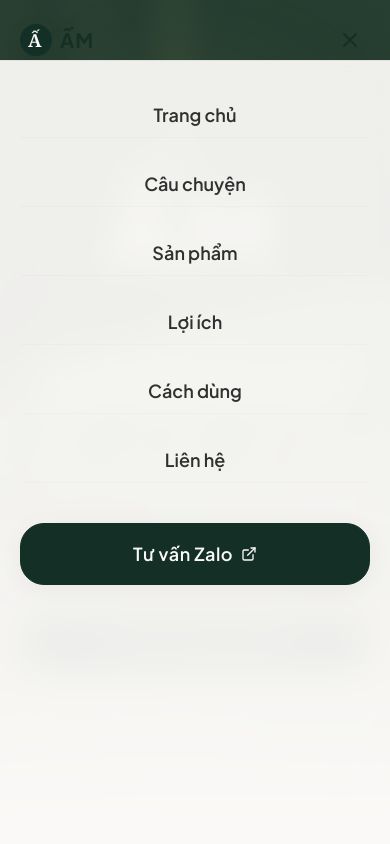
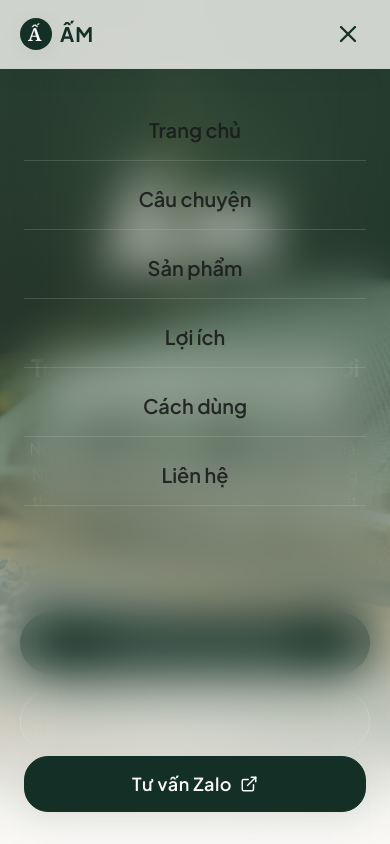
Before and after one commit to Soupsix/Am_Exe201_Landing_page, a Next.js app: page / in a window 390 px wide. Both pictures are taken after a click on the button "Toggle menu". Shown: the top 844 px of the page. Built offline with nearby package versions, Linux system fonts and the light colour scheme.

Commit message:
Fix mobile sidebar bug

```diff
--- a/src/components/layout/Header.tsx
+++ b/src/components/layout/Header.tsx
@@ -23,6 +23,18 @@ export default function Header() {
     return () => window.removeEventListener('scroll', handleScroll);
   }, []);
 
+  // Lock body scroll when mobile menu is open
+  useEffect(() => {
+    if (isOpen) {
+      document.body.style.overflow = 'hidden';
+    } else {
+      document.body.style.overflow = 'unset';
+    }
+    return () => {
+      document.body.style.overflow = 'unset';
+    };
+  }, [isOpen]);
+
   const navLinks = [
     { name: 'Trang chủ', href: '#trang-chu' },
     { name: 'Câu chuyện', href: '#cau-chuyen' },
@@ -35,10 +47,11 @@ export default function Header() {
   const isDarkText = isScrolled || isOpen;
 
   return (
+    <>
       <header
         className={cn(
           'fixed top-0 left-0 right-0 z-50 transition-all duration-500 font-sans border-b border-transparent',
-        isScrolled
+          isScrolled || isOpen
             ? 'bg-background/80 backdrop-blur-md shadow-diffused-sm border-outline-variant/30 py-3'
             : 'bg-transparent py-5'
         )}
@@ -47,6 +60,7 @@ export default function Header() {
           {/* Brand Logo */}
           <a
             href="#trang-chu"
+            onClick={() => setIsOpen(false)}
             className={cn(
               "text-2xl font-bold tracking-widest hover:opacity-80 transition-colors duration-500 flex items-center gap-2",
               isDarkText ? "text-primary" : "text-white"
@@ -98,43 +112,46 @@ export default function Header() {
           <button
             onClick={() => setIsOpen(!isOpen)}
             className={cn(
-            "md:hidden p-2 focus:outline-none transition-colors duration-500",
+              "md:hidden p-2 focus:outline-none transition-colors duration-500 relative z-50",
               isDarkText ? "text-primary" : "text-white"
             )}
             aria-label="Toggle menu"
           >
-          {isOpen ? <X size={24} /> : <Menu size={24} />}
+            {isOpen ? <X size={28} /> : <Menu size={28} />}
           </button>
         </div>
+      </header>
 
       {/* Mobile Navigation Drawer */}
       {isOpen && (
-        <div className="md:hidden fixed inset-0 top-[60px] bg-background/95 backdrop-blur-lg z-40 animate-fade-in flex flex-col px-5 py-8 border-t border-outline-variant/30">
-          <nav className="flex flex-col gap-6 text-center">
+        <div className="md:hidden fixed inset-0 z-40 bg-background/98 backdrop-blur-xl animate-fade-in flex flex-col pt-[100px] px-6 pb-8 overflow-y-auto">
+          <nav className="flex flex-col gap-2 text-center flex-grow">
             {navLinks.map((link) => (
               <a
                 key={link.name}
                 href={link.href}
                 onClick={() => setIsOpen(false)}
-                className="text-lg font-semibold text-onBackground/90 hover:text-primary py-2 border-b border-outline-variant/10 transition-colors"
+                className="text-xl font-semibold text-onBackground/90 hover:text-primary py-4 border-b border-outline-variant/20 transition-colors"
               >
                 {link.name}
               </a>
             ))}
+            <div className="mt-auto pt-8">
               <a
                 href="https://zalo.me/0987654321"
                 target="_blank"
                 rel="noopener noreferrer"
                 onClick={() => setIsOpen(false)}
-              className="mt-4"
+                className="block w-full"
               >
-              <CustomButton fullWidth size="lg" className="gap-2 rounded-xl">
-                Tư vấn Zalo <ExternalLink size={16} />
+                <CustomButton fullWidth size="lg" className="gap-2 rounded-xl shadow-diffused-md h-14 text-lg">
+                  Tư vấn Zalo <ExternalLink size={18} />
                 </CustomButton>
               </a>
+            </div>
           </nav>
         </div>
       )}
-    </header>
+    </>
   );
 }
```
Lines whose indentation alone changed are shown as unchanged.
